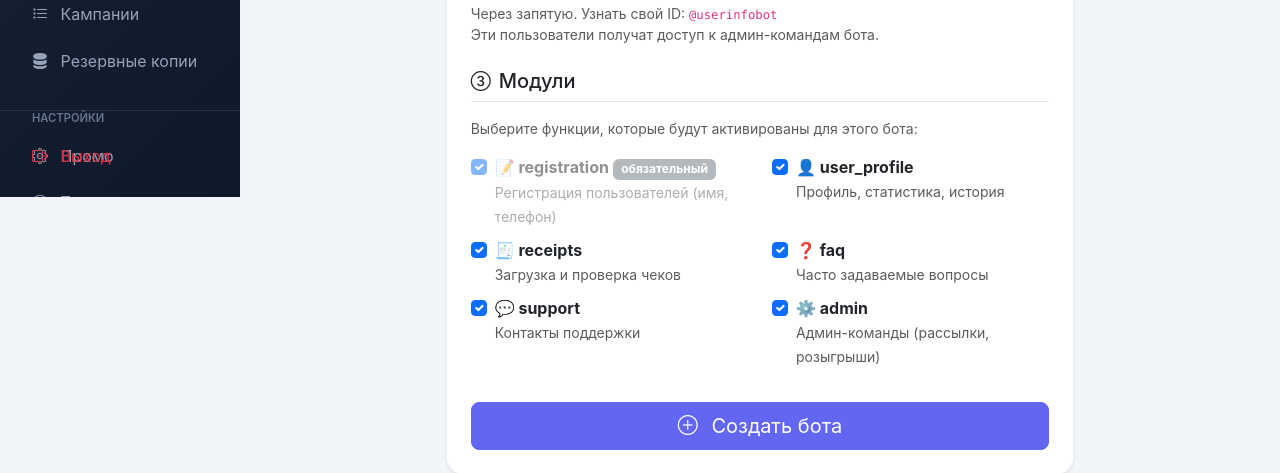
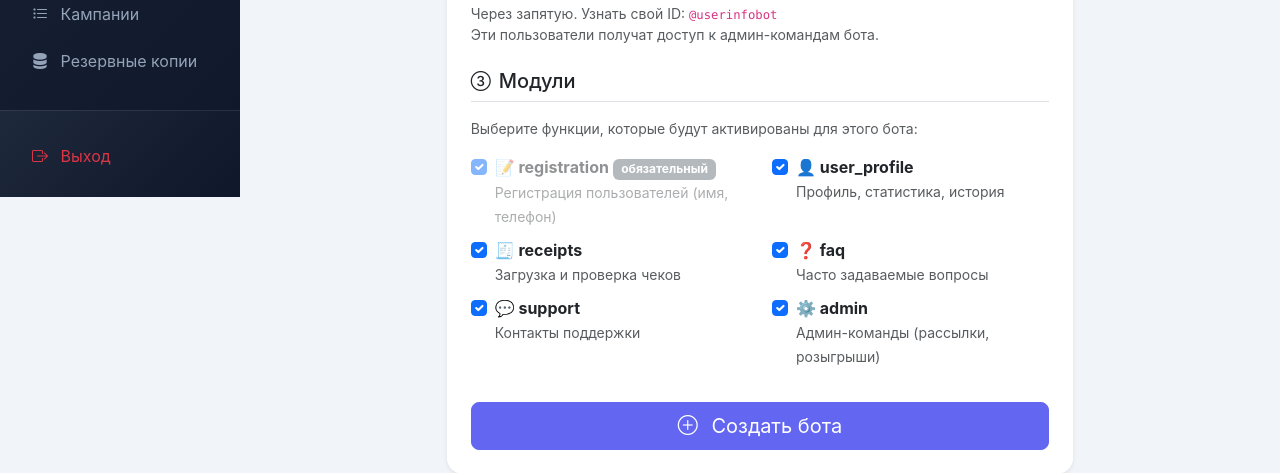
Before and after one commit to aleksey852/adminbots, a FastAPI app: template admin_panel/templates/bots/new.html in a window 1280 px wide. Shown: the part 603-1076 px from the top of the page. Run offline with FastAPI, Linux system fonts and the light colour scheme; the template is opened without the code that fills it, so the values that code supplies are empty.

Commit message:
fix: add background to sidebar footer to prevent transparency

```diff
--- a/admin_panel/templates/base.html
+++ b/admin_panel/templates/base.html
@@ -186,6 +186,7 @@
             right: 0;
             padding: 1rem;
             border-top: 1px solid rgba(255, 255, 255, 0.1);
+            background: linear-gradient(135deg, #1e293b, #0f172a);
         }
 
         @media (max-width: 768px) {
```
